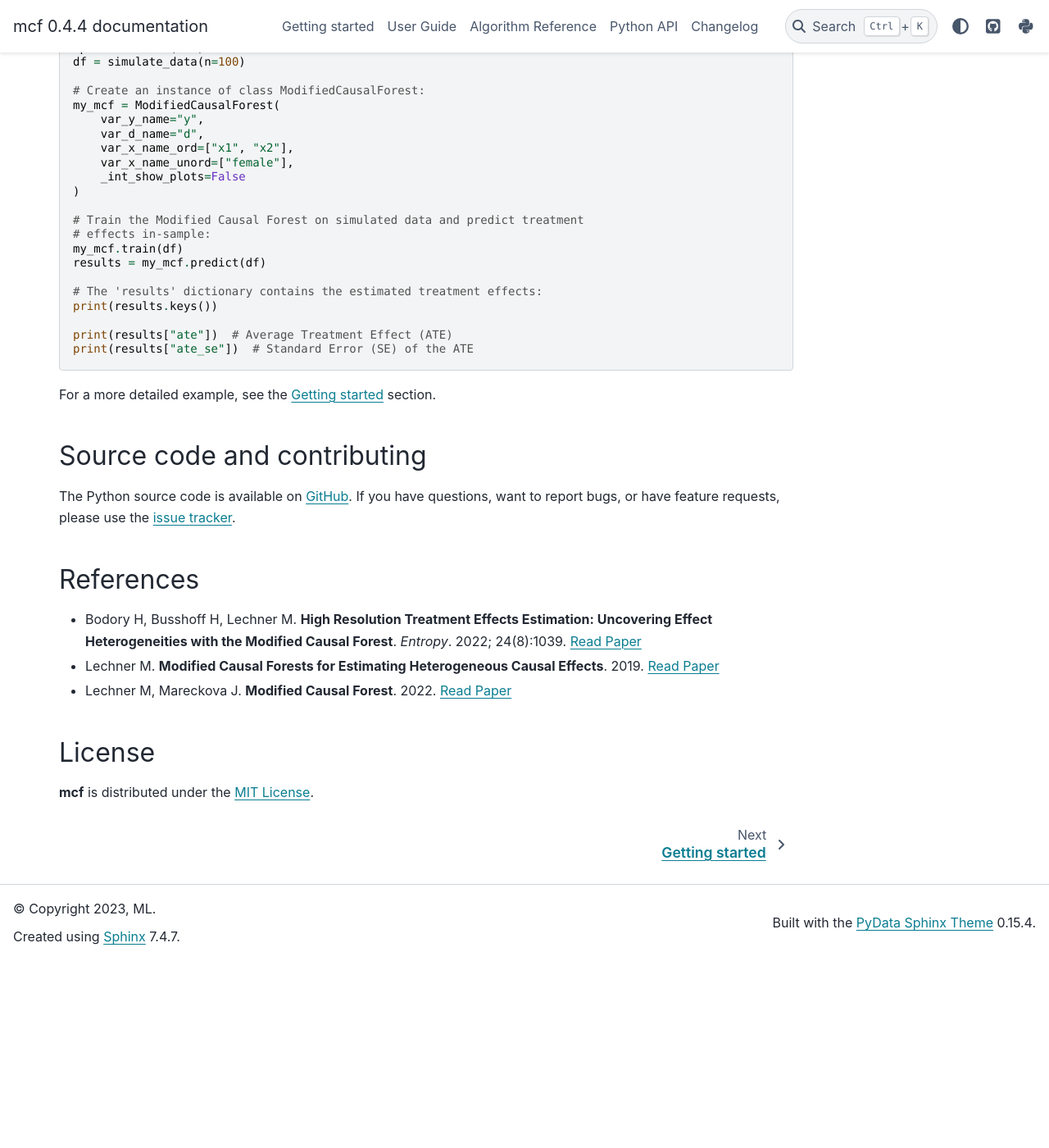
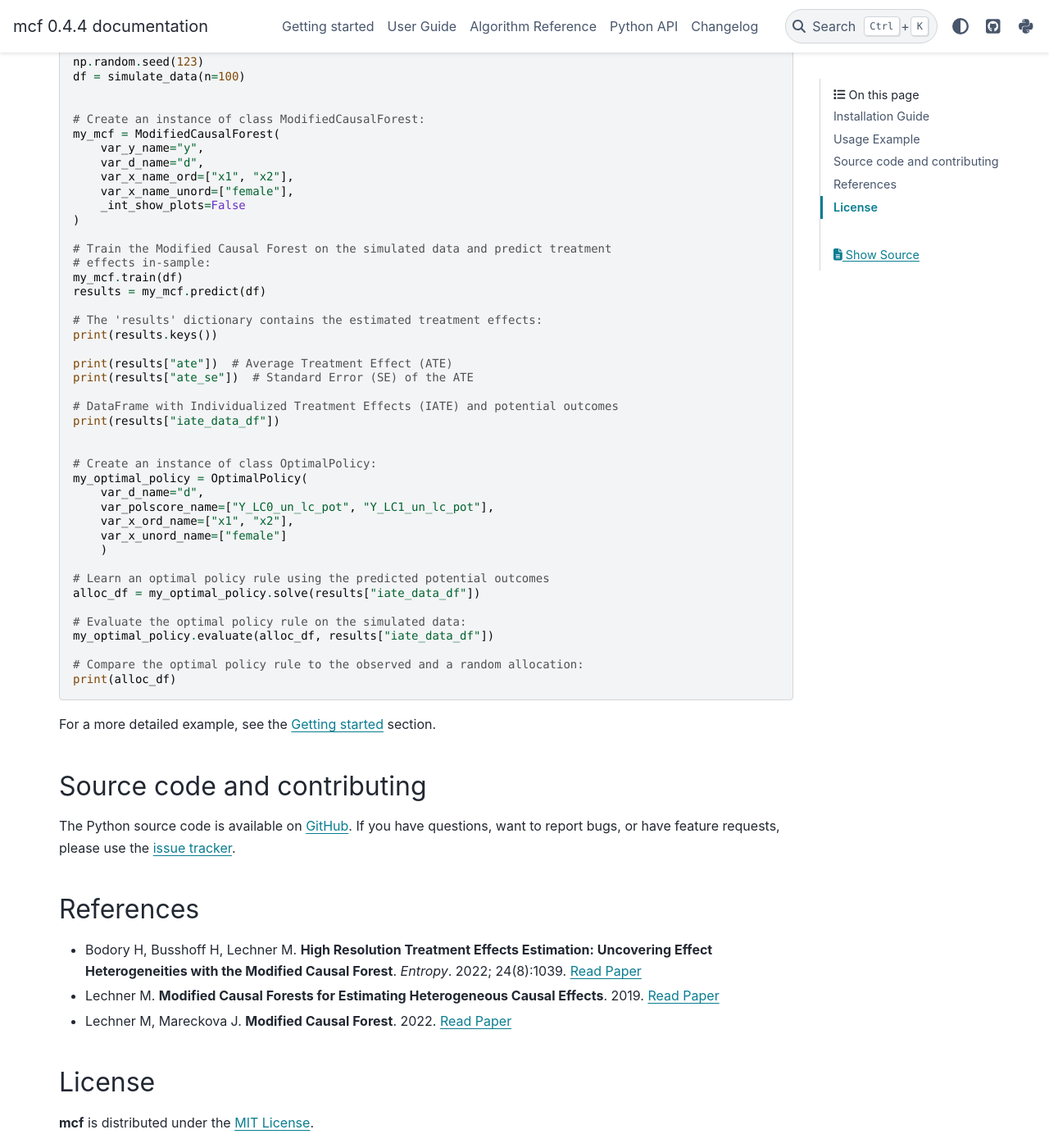
Before and after one commit to MCFpy/mcf, a Sphinx documentation site: the page built from docs/source/index.rst, in a window 1280 px wide and 1400 px high, scrolled down 2216 px. Shown: the whole window at 82% size. Built offline with Sphinx 7.4.7 and the PyData theme 0.15.4, drawn with Linux system fonts in a browser that asks for light colours; before the commit the page ends 3388 px from its top, so only the background shows below that; some of the changed text lies outside the part shown.

Commit message:
Add short optimal policy example to landing page

```diff
--- a/docs/source/index.rst
+++ b/docs/source/index.rst
@@ -64,6 +64,7 @@
     import pandas as pd
 
     from mcf import ModifiedCausalForest
+    from mcf import OptimalPolicy
 
     def simulate_data(n: int) -> pd.DataFrame:
         """
@@ -95,6 +96,7 @@
     np.random.seed(123)
     df = simulate_data(n=100)
 
+
     # Create an instance of class ModifiedCausalForest:
     my_mcf = ModifiedCausalForest(
         var_y_name="y",
@@ -104,7 +106,7 @@
         _int_show_plots=False
     )
 
-    # Train the Modified Causal Forest on simulated data and predict treatment
+    # Train the Modified Causal Forest on the simulated data and predict treatment
     # effects in-sample:
     my_mcf.train(df)
     results = my_mcf.predict(df)
@@ -114,6 +116,27 @@
 
     print(results["ate"])  # Average Treatment Effect (ATE)
     print(results["ate_se"])  # Standard Error (SE) of the ATE
+
+    # DataFrame with Individualized Treatment Effects (IATE) and potential outcomes
+    print(results["iate_data_df"])
+
+
+    # Create an instance of class OptimalPolicy:
+    my_optimal_policy = OptimalPolicy(
+        var_d_name="d",
+        var_polscore_name=["Y_LC0_un_lc_pot", "Y_LC1_un_lc_pot"],
+        var_x_ord_name=["x1", "x2"],
+        var_x_unord_name=["female"]
+        )
+
+    # Learn an optimal policy rule using the predicted potential outcomes
+    alloc_df = my_optimal_policy.solve(results["iate_data_df"])
+
+    # Evaluate the optimal policy rule on the simulated data:
+    my_optimal_policy.evaluate(alloc_df, results["iate_data_df"])
+
+    # Compare the optimal policy rule to the observed and a random allocation:
+    print(alloc_df)
 
 For a more detailed example, see the :doc:`getting_started` section.
 
```
